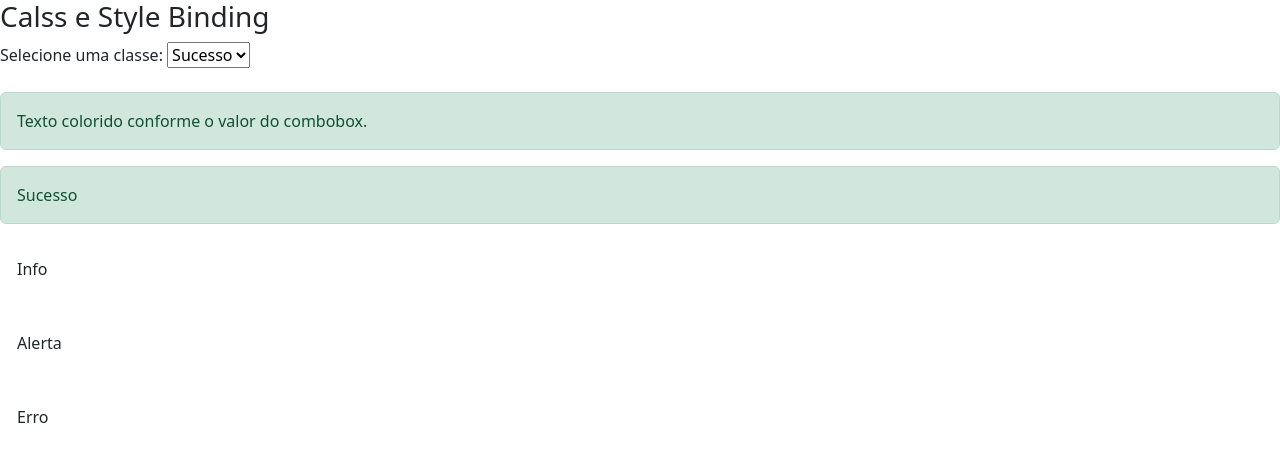
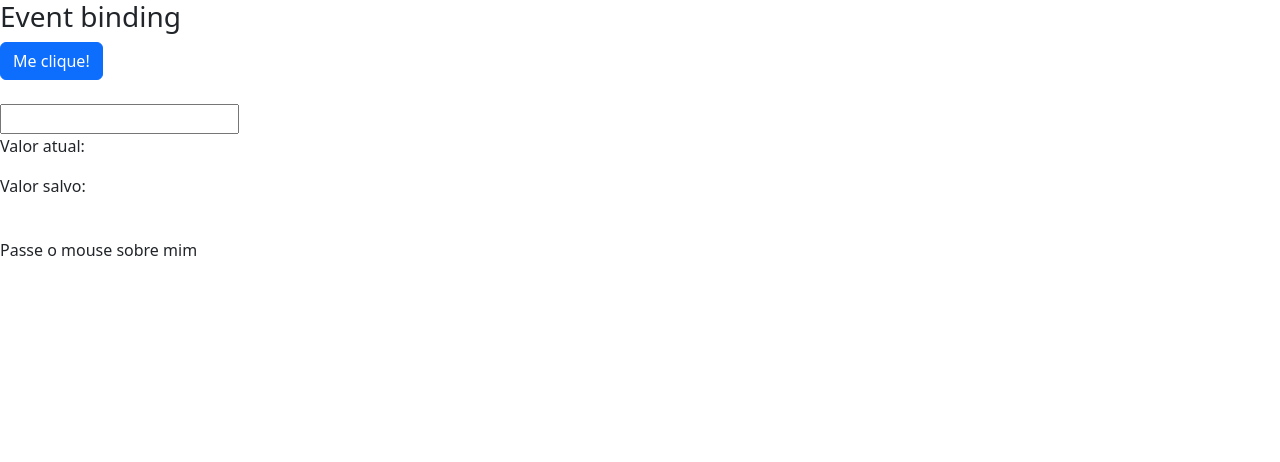
Before and after one commit to johnbom1/curso-angular-loiane, an Angular app in the folder data-binding/: page / in a window 1280 px wide. Shown: the top 462 px of the page. Built offline with nearby package versions, Linux system fonts and the light colour scheme.

Commit message:
aula 11 - event binding

```diff
--- a/data-binding/src/app/data-binding/data-binding.component.css
+++ b/data-binding/src/app/data-binding/data-binding.component.css
@@ -0,0 +1,4 @@
+.highlight {
+  background-color: yellow;
+  font-weight: bold;
+}
--- a/data-binding/src/app/data-binding/data-binding.component.html
+++ b/data-binding/src/app/data-binding/data-binding.component.html
@@ -1,4 +1,4 @@
-<section class="property-binding">
+<!-- <section class="property-binding"> -->
 
   <!-- <article>
     <h3>Interpolação</h3>
@@ -13,7 +13,7 @@
     <img src="{{ urlImagem }}">
     <img [src]="urlImagem">
   </article> -->
-  <article>
+  <!-- <article>
     <h3>Calss e Style Binding</h3>
     <div>
       Selecione uma classe:
@@ -48,5 +48,34 @@
 
 
     </div>
+  </article> -->
+<!-- </section> -->
+
+<section class="event-binding">
+  <article>
+    <h3>Event binding</h3>
+      <div>
+        <button (click)="botaoClicado()" class="btn btn-primary">Me clique!</button>
+        <br><br>
+
+        <input type="text" (keyup)="onKeyUp($event)"
+        (keyup.enter)="salvarValor(campoInput.value)"
+        (blur)="salvarValor(campoInput.value)"
+        #campoInput />
+
+        <p>Valor atual: {{ valorAtual }}</p>
+        <p>Valor salvo: {{ valorSalvo }}</p>
+
+        <br>
+        <span (mouseover)="OnMouseOverOut()"
+        (mouseout)="OnMouseOverOut()"
+        [class.highlight]="isMouseOver">
+        Passe o mouse sobre mim
+
+        </span>
+
+
+      </div>
   </article>
+
 </section>
--- a/data-binding/src/app/data-binding/data-binding.component.ts
+++ b/data-binding/src/app/data-binding/data-binding.component.ts
@@ -4,6 +4,7 @@
   selector: 'app-data-binding',
   templateUrl: './data-binding.component.html',
   styleUrls: ['./data-binding.component.css']
+
 })
 export class DataBindingComponent implements OnInit {
 
@@ -12,6 +13,12 @@
   }
   url: string = 'http://loiane.com';
 
+  valorAtual: string = '';
+
+  valorSalvo: string = '';
+
+  isMouseOver: boolean = false;
+
   cursoAngular: boolean = true;
   urlImagem = "https://img.freepik.com/fotos-gratis/caminho-no-meio-de-edificios-sob-um-ceu-escuro-no-japao_181624-43078.jpg?w=900&t=st=1666122763~exp=1666123363~hmac=4dff9a43f1efd0d6f8b3b41f958c262557166538ffb75dee7a37a879333b17cb"
 
@@ -19,7 +26,24 @@
     return true;
   }
 
+  botaoClicado(){
+    alert('Botão clicado!');
 
+  }
+
+  onKeyUp(evento: KeyboardEvent){
+    console.log();
+    this.valorAtual = (<HTMLInputElement>evento.target).value;
+
+  }
+
+  salvarValor(valor: string){
+    this.valorSalvo = valor;
+  }
+
+  OnMouseOverOut() {
+    this.isMouseOver = !this.isMouseOver;
+  }
 
   constructor() { }
 
```
